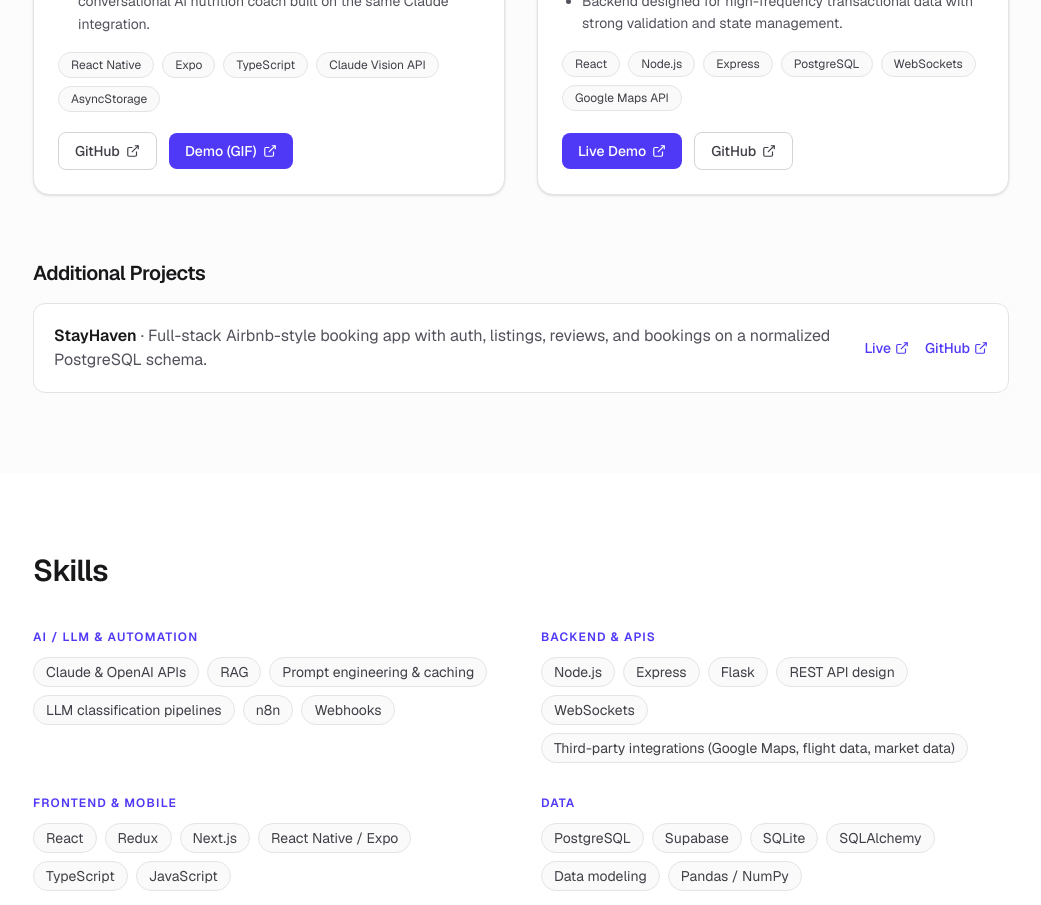
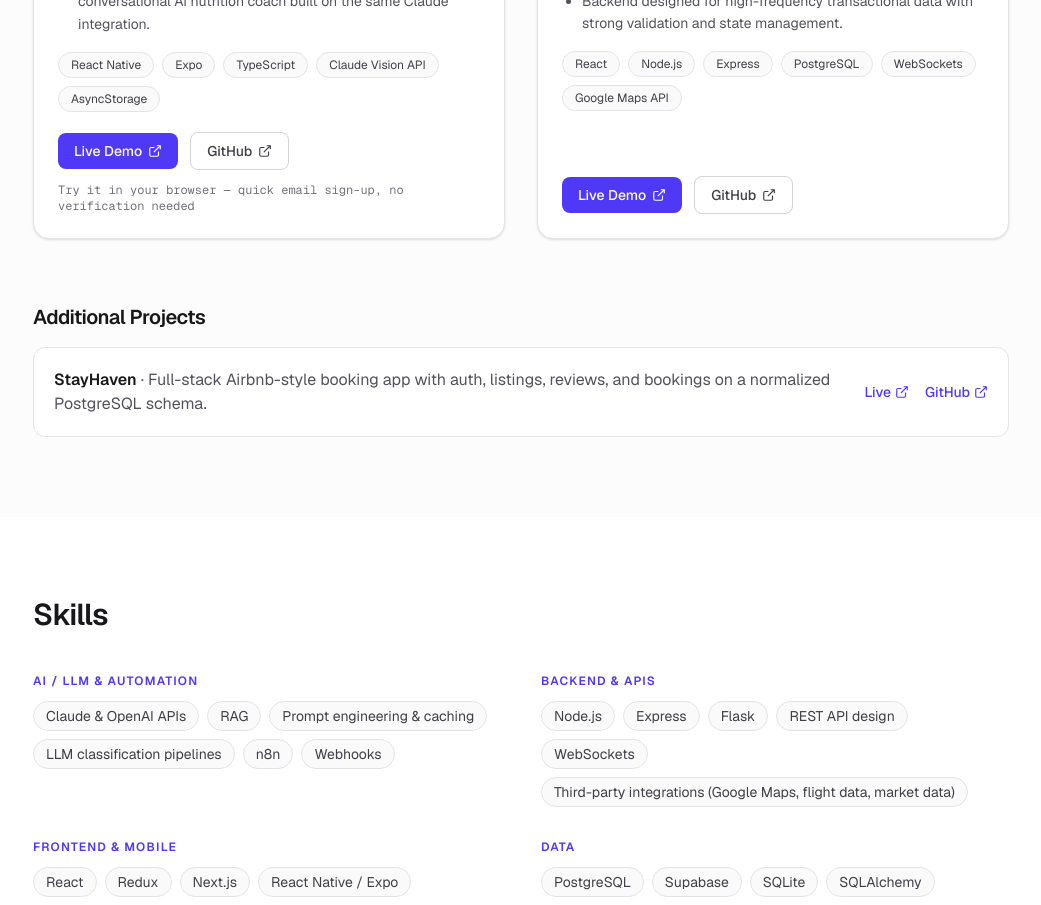
Before and after one commit to BMcCarthy96/portfolio, a Next.js app: page / in a window 1280 px wide. Shown: the part 2240-3145 px from the top of the page, without its empty margins (119-1160 px from the left). Built offline with nearby package versions, Linux system fonts and the light colour scheme.

Commit message:
Link FitBot's live web demo instead of the walkthrough GIF
FitBot now has a real deployed demo (Vercel + serverless Claude proxy)
recruiters can click into directly, so it takes the primary Live Demo
slot the same way StockYard and DineAir do.

```diff
--- a/data/projects.ts
+++ b/data/projects.ts
@@ -111,13 +111,14 @@ export const featuredProjects: Project[] = [
       "AsyncStorage",
     ],
     links: [
-      { label: "GitHub", href: "https://github.com/BMcCarthy96/FitBot" },
       {
-        label: "Demo (GIF)",
-        href: "/projects/fitbot-demo.gif",
+        label: "Live Demo",
+        href: "https://fit-bot-eight.vercel.app/",
         primary: true,
       },
+      { label: "GitHub", href: "https://github.com/BMcCarthy96/FitBot" },
     ],
+    loginHint: "Try it in your browser — quick email sign-up, no verification needed",
     image: {
       src: "/projects/fitbot-composite.png",
       alt: "FitBot onboarding, home dashboard, and progress screens",
```
